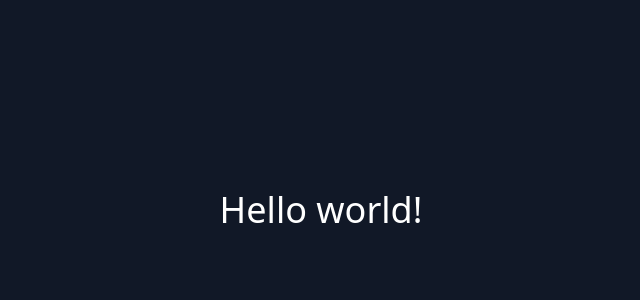
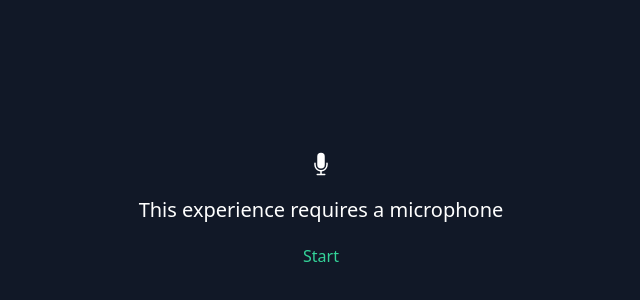
Before and after one commit to randreu28/TFG.talking-stars, a React (Vite) app: page / in a window 1280 px wide. Shown: the part 190-490 px from the top of the page, without its empty margins (319-959 px from the left). Built offline with nearby package versions, Linux system fonts and the light colour scheme.

Commit message:
Creates a Permission-Granter component and implements it
This component waits for the user to grant mic permissions and handles errors if the permission is denied

```diff
--- a/src/App.tsx
+++ b/src/App.tsx
@@ -1,7 +1,22 @@
+import { OrbitControls } from "@react-three/drei";
+import { Canvas } from "@react-three/fiber";
+import { useState } from "react";
+import PermGranter from "./components/PermGranter";
+import Shader from "./Shader";
+
 export default function App() {
-  return (
-    <div className="h-screen flex bg-gray-900 text-white">
-      <div className="m-auto text-4xl">Hello world!</div>
-    </div>
-  );
+  const [isUserReady, setIsUserReady] = useState<null | MediaStream>(null);
+
+  if (isUserReady) {
+    return (
+      <div className="h-screen w-screen fixed">
+        <Canvas>
+          <OrbitControls />
+          <Shader stream={isUserReady} />
+        </Canvas>
+      </div>
+    );
+  } else {
+    return <PermGranter setIsUserReady={setIsUserReady} />;
+  }
 }
--- /dev/null
+++ b/src/Shader.tsx
@@ -0,0 +1,17 @@
+import { Box } from "@react-three/drei";
+
+interface Props {
+  stream: MediaStream;
+}
+
+//ref:
+//https://github.com/mrdoob/three.js/blob/master/examples/webaudio_visualizer.html
+
+export default function Shader({ stream }: Props) {
+  //..handleStream and display shader
+  return (
+    <>
+      <Box />
+    </>
+  );
+}
--- /dev/null
+++ b/src/components/PermGranter.tsx
@@ -0,0 +1,48 @@
+import { useState } from "react";
+
+interface Props {
+  setIsUserReady: React.Dispatch<React.SetStateAction<MediaStream | null>>;
+}
+
+export default function PermGranter({ setIsUserReady }: Props) {
+  const [error, setError] = useState<string | null>(null);
+
+  function handleClick() {
+    navigator.mediaDevices
+      .getUserMedia({ audio: true })
+      .then((stream) => {
+        setIsUserReady(stream);
+      })
+      .catch(() => {
+        setError(
+          "Your browser is blocking the use of your microphone. Please make sure you allow your browser to use it"
+        );
+      });
+  }
+
+  return (
+    <div className="h-screen flex text-white bg-gray-900 text-center">
+      <div className="m-auto space-y-5">
+        <svg
+          xmlns="http://www.w3.org/2000/svg"
+          viewBox="0 0 24 24"
+          fill="currentColor"
+          className="w-6 h-6 mx-auto"
+        >
+          <path d="M8.25 4.5a3.75 3.75 0 117.5 0v8.25a3.75 3.75 0 11-7.5 0V4.5z" />
+          <path d="M6 10.5a.75.75 0 01.75.75v1.5a5.25 5.25 0 1010.5 0v-1.5a.75.75 0 011.5 0v1.5a6.751 6.751 0 01-6 6.709v2.291h3a.75.75 0 010 1.5h-7.5a.75.75 0 010-1.5h3v-2.291a6.751 6.751 0 01-6-6.709v-1.5A.75.75 0 016 10.5z" />
+        </svg>
+
+        <h1 className="text-xl">This experience requires a microphone</h1>
+        {error ? <p className="text-red-600">{error}</p> : null}
+
+        <button
+          className="text-emerald-400 hover:underline"
+          onClick={handleClick}
+        >
+          Start
+        </button>
+      </div>
+    </div>
+  );
+}
```
